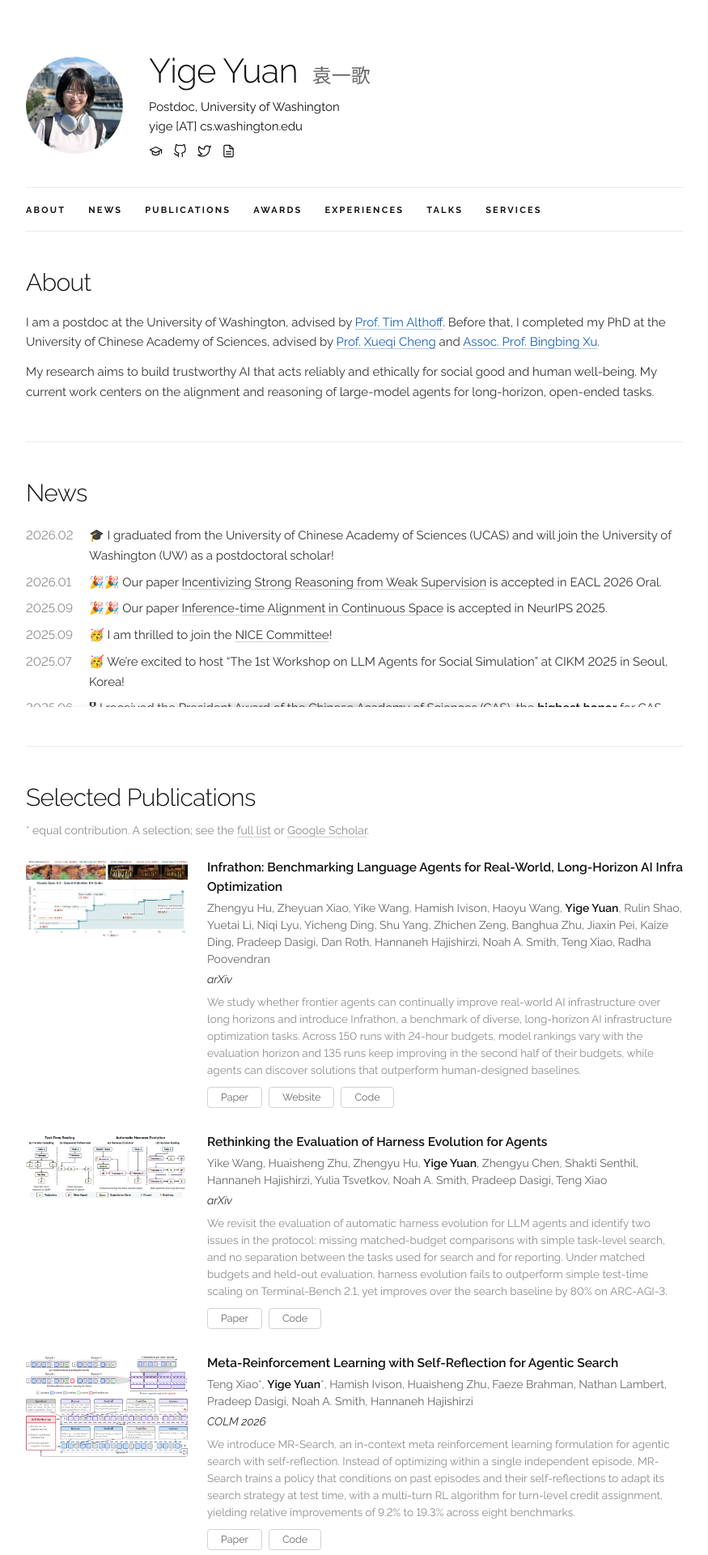
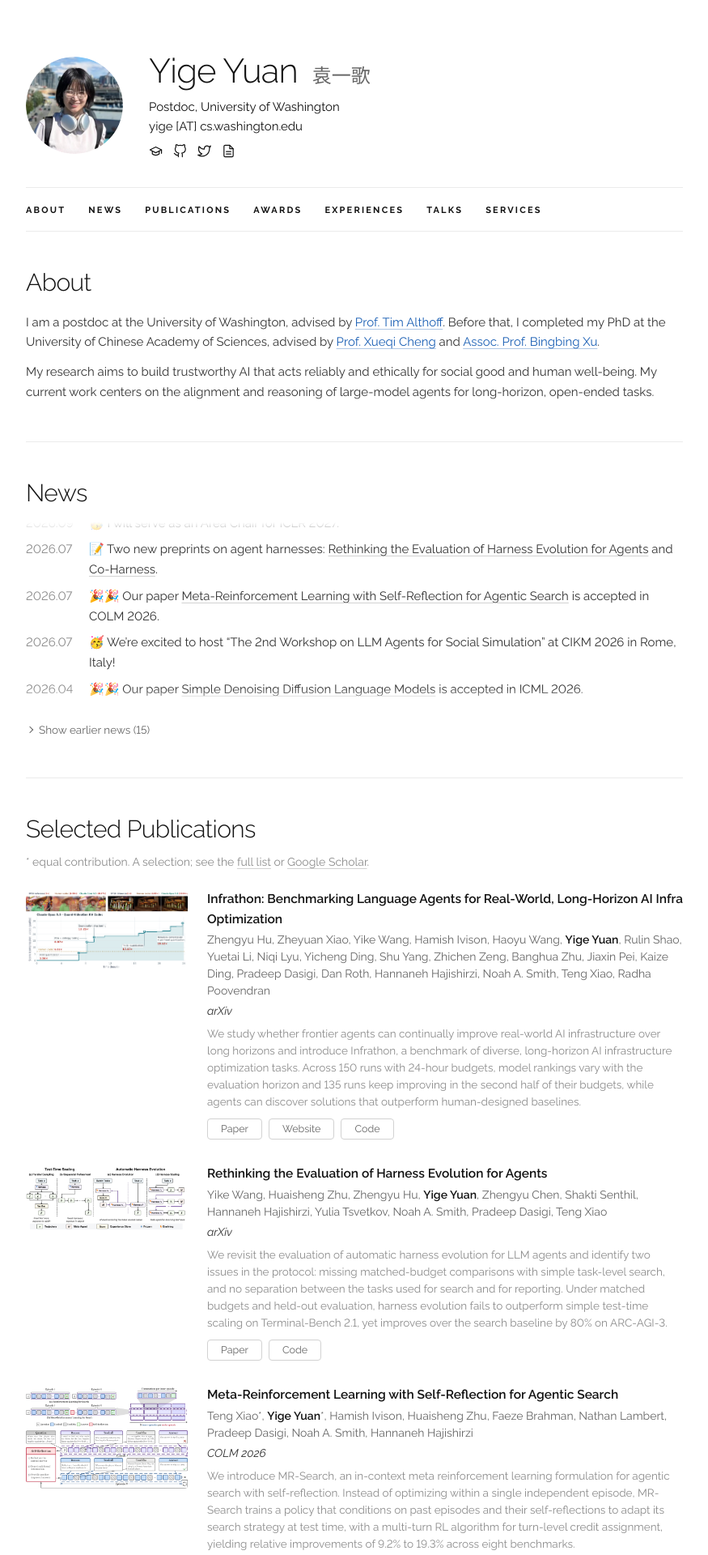
Before and after one commit to yuanyige/yuanyige.github.io, a Jekyll site: the page built from _pages/about.md, in a window 1280 px wide. Shown: the top 1920 px of the page at 81% size, without its empty margins (202-1077 px from the left). Built offline with Jekyll 4.4.1, drawn with Linux system fonts in a browser that asks for light colours; part of the change alters nothing that is shown.

Commit message:
Update news and make the news box scroll by itself
Add the 2025.07-2026.11 items (ICML 2026, COLM 2026, WSDM 2026 and
ACMMM 2025 acceptances, the 2nd LASS workshop at CIKM 2026, ICLR 2027
area chair, recent preprints) and mark the UW move as done.

The news box now loops on its own and holds only the last 12 months;
older items move into a collapsed "Show earlier news" list below it.
Scrolling pauses on hover, focus and touch, and is skipped under
prefers-reduced-motion. Without JavaScript the box shows every item
and scrolls by hand, as before.

Co-Authored-By: Claude Fable 5.2 <noreply@anthropic.com>

```diff
--- /dev/null
+++ b/_includes/news-scroll.html
@@ -0,0 +1,128 @@
+{% comment %}
+  News behaviour. Include right after the `.dated.scroll` block:
+
+  1. Items older than 12 months move out of the box into a collapsed
+     "earlier news" list below it (the newest five always stay in the box).
+  2. If what is left is taller than the box, it scrolls by itself in a loop.
+     It pauses under the pointer, on keyboard focus and on touch, and does not
+     start at all for visitors who ask for reduced motion.
+
+  Without JavaScript the box simply shows every item and scrolls by hand.
+{% endcomment %}
+<script>
+(function () {
+  var box = document.querySelector('.dated.scroll');
+  var list = box && box.querySelector('ul');
+  if (!list) return;
+
+  var MONTHS_KEPT = 12;   // age limit for the scrolling box
+  var ALWAYS_KEPT = 5;    // newest items stay even if the page goes stale
+  var SPEED = 16;         // pixels per second
+
+  /* ---- 1. Split off the earlier items ---- */
+
+  var now = new Date();
+  var cutoff = now.getFullYear() * 12 + now.getMonth() - MONTHS_KEPT;
+  var earlier = [];
+
+  Array.prototype.forEach.call(list.children, function (li, i) {
+    var date = li.firstElementChild ? li.firstElementChild.textContent : '';
+    var m = /^\s*(\d{4})\.(\d{1,2})/.exec(date);
+    if (m && i >= ALWAYS_KEPT && m[1] * 12 + (m[2] - 1) < cutoff) earlier.push(li);
+  });
+
+  if (earlier.length) {
+    var details = document.createElement('details');
+    var summary = document.createElement('summary');
+    var wrap = document.createElement('div');
+    var old = document.createElement('ul');
+    var label = function () {
+      summary.textContent = details.open
+        ? 'Hide earlier news'
+        : 'Show earlier news (' + earlier.length + ')';
+    };
+
+    details.className = 'earlier';
+    wrap.className = 'dated';
+    earlier.forEach(function (li) { old.appendChild(li); });
+    wrap.appendChild(old);
+    details.appendChild(summary);
+    details.appendChild(wrap);
+    details.addEventListener('toggle', label);
+    label();
+    box.parentNode.insertBefore(details, box.nextSibling);
+  }
+
+  /* ---- 2. Scroll what is left ---- */
+
+  if (window.matchMedia('(prefers-reduced-motion: reduce)').matches) return;
+  if (list.offsetHeight <= box.clientHeight) return;
+
+  // A copy of the list follows the original, so the loop has no visible seam.
+  var copy = list.cloneNode(true);
+  copy.setAttribute('aria-hidden', 'true');
+  Array.prototype.forEach.call(copy.querySelectorAll('a'), function (a) { a.tabIndex = -1; });
+  box.appendChild(copy);
+  box.classList.add('auto');
+
+  var pos = 0;
+  var last = 0;
+  var frame = 0;
+  var visible = true;
+  var holds = {};         // reasons the scroll is currently paused
+  var touchTimer = 0;
+
+  function paused() {
+    for (var k in holds) if (holds[k]) return true;
+    return !visible;
+  }
+
+  function tick(t) {
+    var span = copy.offsetTop - list.offsetTop;
+    var dt = Math.min(t - last, 50);
+    last = t;
+    pos += SPEED * dt / 1000;
+    if (pos >= span) pos -= span;
+    box.scrollTop = pos;
+    frame = requestAnimationFrame(tick);
+  }
+
+  function update() {
+    if (paused()) {
+      cancelAnimationFrame(frame);
+      frame = 0;
+    } else if (!frame) {
+      pos = box.scrollTop;   // pick up from wherever the visitor left it
+      last = performance.now();
+      frame = requestAnimationFrame(tick);
+    }
+  }
+
+  function hold(reason, on) {
+    holds[reason] = on;
+    update();
+  }
+
+  box.addEventListener('mouseenter', function () { hold('hover', true); });
+  box.addEventListener('mouseleave', function () { hold('hover', false); });
+  box.addEventListener('focusin', function () { hold('focus', true); });
+  box.addEventListener('focusout', function () { hold('focus', false); });
+  box.addEventListener('touchstart', function () {
+    clearTimeout(touchTimer);
+    hold('touch', true);
+  }, { passive: true });
+  box.addEventListener('touchend', function () {
+    clearTimeout(touchTimer);
+    touchTimer = setTimeout(function () { hold('touch', false); }, 3000);
+  });
+
+  if ('IntersectionObserver' in window) {
+    new IntersectionObserver(function (entries) {
+      visible = entries[entries.length - 1].isIntersecting;
+      update();
+    }).observe(box);
+  }
+
+  update();
+})();
+</script>
--- a/_pages/about.md
+++ b/_pages/about.md
@@ -19,10 +19,18 @@ My research aims to build trustworthy AI that acts reliably and ethically for so
 
 <div class="dated scroll" tabindex="0" markdown="1">
 
-- _2026.02_ 🎓 I graduated from the University of Chinese Academy of Sciences (UCAS) and will join the University of Washington (UW) as a postdoctoral scholar!
+- _2026.11_ 📝 New preprint: [Infrathon: Benchmarking Language Agents for Real-World, Long-Horizon AI Infra Optimization](https://arxiv.org/abs/2611.11995).
+- _2026.09_ 🥳 I will serve as an Area Chair for ICLR 2027.
+- _2026.07_ 📝 Two new preprints on agent harnesses: [Rethinking the Evaluation of Harness Evolution for Agents](https://arxiv.org/abs/2607.12227) and [Co-Harness](https://arxiv.org/abs/2607.22688).
+- _2026.07_ 🎉🎉 Our paper [Meta-Reinforcement Learning with Self-Reflection for Agentic Search](https://arxiv.org/abs/2603.11327) is accepted in COLM 2026.
+- _2026.07_ 🥳 We're excited to host "The 2nd Workshop on LLM Agents for Social Simulation" at CIKM 2026 in Rome, Italy!
+- _2026.04_ 🎉🎉 Our paper [Simple Denoising Diffusion Language Models](https://arxiv.org/abs/2510.22926) is accepted in ICML 2026.
+- _2026.02_ 🎓 I graduated from the University of Chinese Academy of Sciences (UCAS) and joined the University of Washington (UW) as a postdoctoral scholar!
 - _2026.01_ 🎉🎉 Our paper [Incentivizing Strong Reasoning from Weak Supervision](https://arxiv.org/abs/2505.20072) is accepted in EACL 2026 Oral.
+- _2025.10_ 🎉🎉 Our paper [Multi-Personality Generation of LLMs at Decoding-time](https://arxiv.org/abs/2511.01891) is accepted in WSDM 2026.
 - _2025.09_ 🎉🎉 Our paper [Inference-time Alignment in Continuous Space](https://arxiv.org/abs/2505.20081) is accepted in NeurIPS 2025.
 - _2025.09_ 🥳 I am thrilled to join the [NICE Committee](https://nice-nlp.github.io)!
+- _2025.07_ 🎉🎉 One paper is accepted in ACMMM 2025.
 - _2025.07_ 🥳 We're excited to host "The 1st Workshop on LLM Agents for Social Simulation" at CIKM 2025 in Seoul, Korea!
 - _2025.06_ 🎖 I received the President Award of the Chinese Academy of Sciences (CAS), the **highest honor** for CAS students.
 - _2025.05_ 🎉🎉 One paper is accepted in ACL 2025.
@@ -36,6 +44,8 @@ My research aims to build trustworthy AI that acts reliably and ethically for so
 - _2024.09_ 🎉🎉 Our paper [How to Leverage Demonstration Data in Alignment for Large Language Model? A Self-Imitation Learning Perspective](https://openreview.net/forum?id=QHmEtCEGFO) is accepted in EMNLP 2024.
 
 </div>
+
+{% include news-scroll.html %}
 
 ## Selected Publications {#publications}
 
--- a/assets/css/site.css
+++ b/assets/css/site.css
@@ -321,6 +321,62 @@ b {
   outline-offset: 4px;
 }
 
+/* Self-scrolling (set by news-scroll.html): the list loops, so there is no
+   scrollbar to show a position on, and both edges always fade. */
+.dated.scroll.auto {
+  padding-right: 0;
+  scrollbar-width: none;
+  background: none;
+  -webkit-mask-image: linear-gradient(transparent, #000 22px, #000 calc(100% - 22px), transparent);
+  mask-image: linear-gradient(transparent, #000 22px, #000 calc(100% - 22px), transparent);
+}
+
+.dated.scroll.auto::-webkit-scrollbar {
+  display: none;
+}
+
+/* Items older than a year, collapsed under the box. */
+.earlier {
+  margin-top: 14px;
+}
+
+.earlier > summary {
+  display: inline-flex;
+  align-items: center;
+  gap: 8px;
+  font-size: 13.5px;
+  color: var(--muted);
+  cursor: pointer;
+  list-style: none;
+}
+
+.earlier > summary::-webkit-details-marker {
+  display: none;
+}
+
+.earlier > summary::before {
+  content: '';
+  width: 6px;
+  height: 6px;
+  margin-left: 2px;
+  border-right: 1.5px solid currentColor;
+  border-bottom: 1.5px solid currentColor;
+  transform: rotate(-45deg);
+  transition: transform 0.15s;
+}
+
+.earlier[open] > summary::before {
+  transform: translateY(-2px) rotate(45deg);
+}
+
+.earlier > summary:hover {
+  color: var(--accent);
+}
+
+.earlier > .dated {
+  margin-top: 10px;
+}
+
 /* ---------- Publications: thumbnail left, text right ---------- */
 
 .pubs {
```
